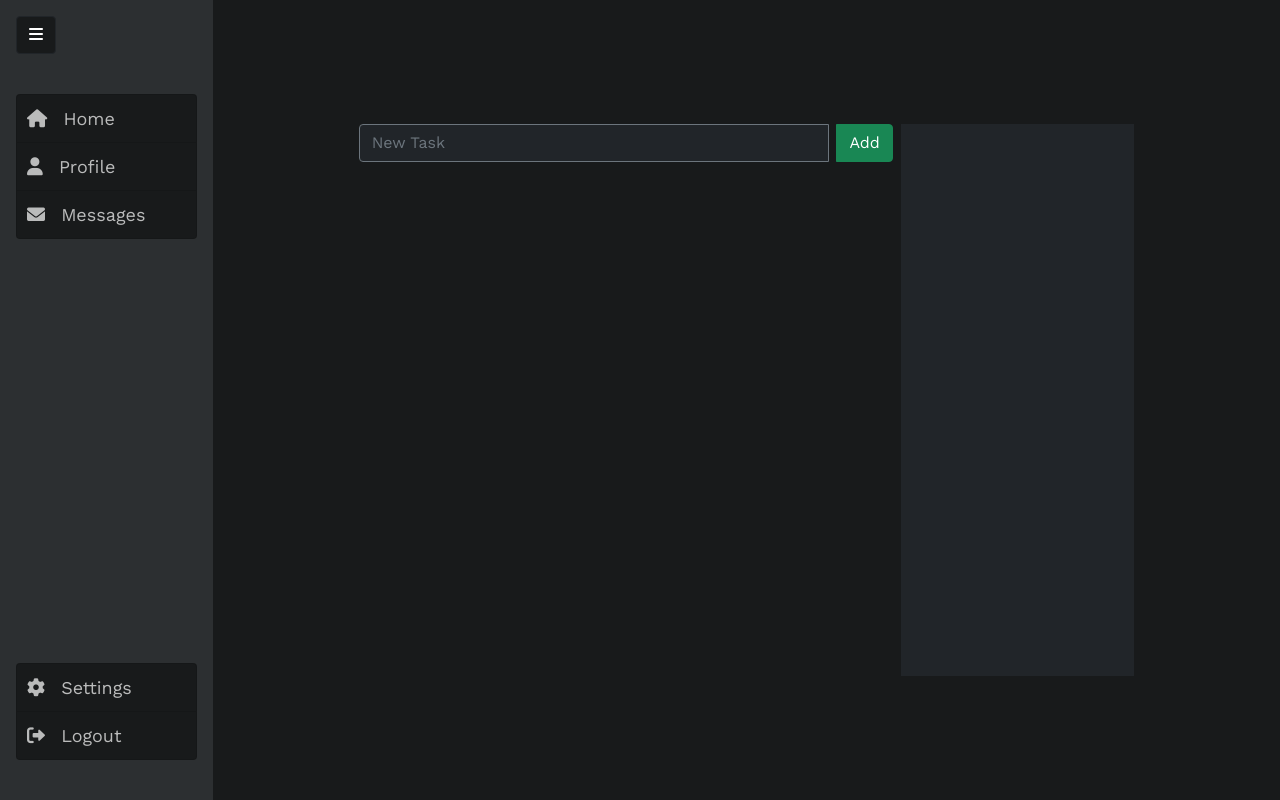
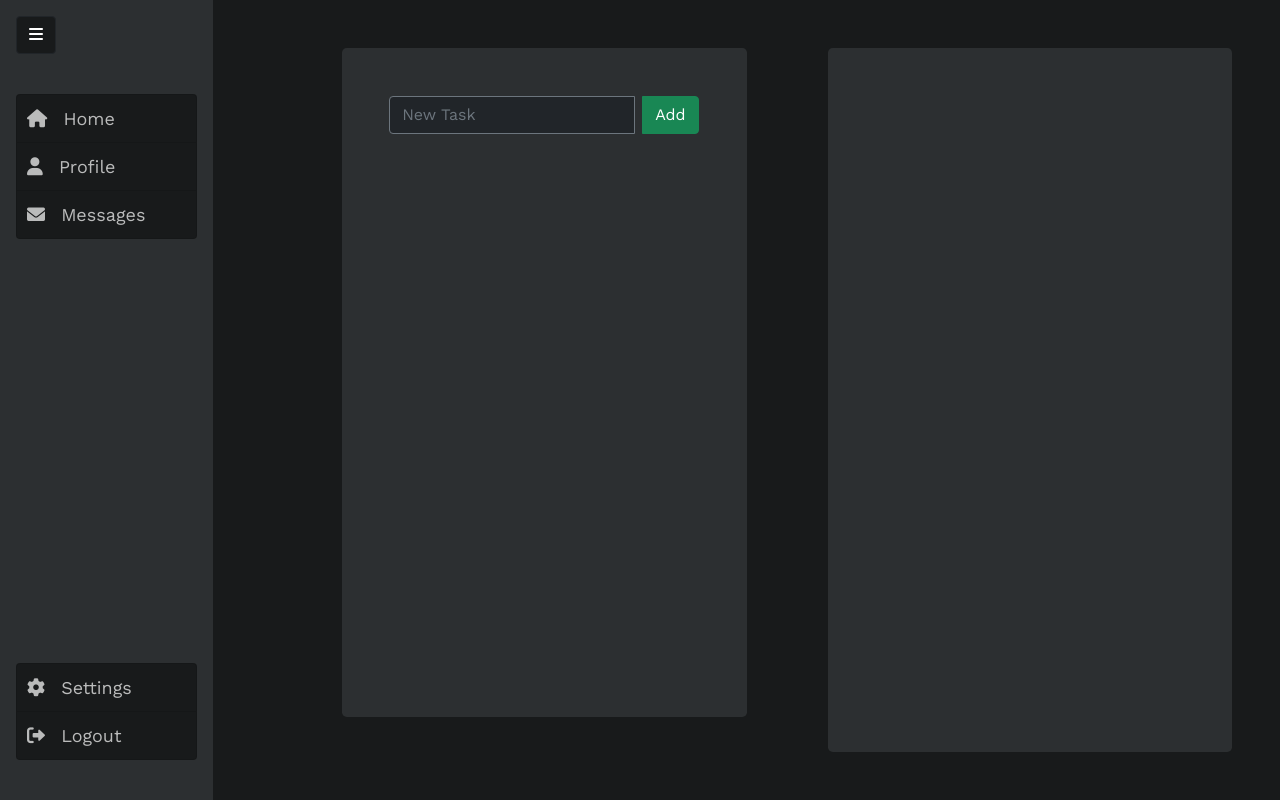
Before and after one commit to MansAlien/Django-Orders_app, a Django app: template templates/settings/settings.html in a window 1280 px wide. Run offline with Django 5.2, Linux system fonts and the light colour scheme; the template is opened without the code that fills it, so the values that code supplies are empty; parts of the project's set-up code (start-up, migrations or seed data) failed here and were passed over; some libraries are stand-ins or nearby versions.

Commit message:
category CRUD

```diff
--- a/orders/urls.py
+++ b/orders/urls.py
@@ -1,14 +1,18 @@
 from django.urls import path
-from .views import CategoryListView, SettingsTemplateView, createview, categoryview
+from .views import CategoryListView, SettingsTemplateView, createview, categoryview, deleteview, renameview, applyview, cancelview
 
 urlpatterns = [
     path("", CategoryListView.as_view(), name="home"),
     path("settings/category/", categoryview, name="category_list"),
-    path("settings/category/create", createview, name="create"),
 ]
 
 
 htmx_urlpatterns = [
+    path("settings/category/create", createview, name="create"),
+    path("settings/category/<int:pk>/rename/", renameview, name="rename"),
+    path("settings/category/<int:pk>/apply/", applyview, name="apply"),
+    path("settings/category/cancel/", cancelview, name="cancel"),
+    path("settings/category/<int:pk>/delete", deleteview, name="delete"),
 ]
 
 urlpatterns += htmx_urlpatterns
--- a/templates/base.html
+++ b/templates/base.html
@@ -57,17 +57,17 @@
                 <span>Settings</span>
               </a>
               <form method="post" action="{% url 'logout' %}" class="list-group-item list-group-item-action sidebar-item ">
-              {% csrf_token %}
-              <button type="submit" class="h-100 w-100 text-start border-0 bg-transparent text-white">
-                <i class="fa-solid fa-right-from-bracket"></i>
-                <span>Logout</span>
-              </button>
+                {% csrf_token %}
+                <button type="submit" class="h-100 w-100 text-start border-0 bg-transparent text-white">
+                  <i class="fa-solid fa-right-from-bracket"></i>
+                  <span>Logout</span>
+                </button>
               </form>
             </div>
           </div>
         </div>
         <!-- Main Content -->
-        <div class="col-10">
+        <div class="col-10" style="height: 100vh;">
           {% block content %}
           {% endblock content %}
         </div>
--- a/templates/settings/category/category.html
+++ b/templates/settings/category/category.html
@@ -1,17 +1,9 @@
-    <script>
-      // Function to restrict input to alphanumeric characters
-      function restrictInput(event) {
-        const regex = /[a-zA-Z0-9]/;
-        const inputChar = String.fromCharCode(event.keyCode);
-        if (!regex.test(inputChar)) {
-          event.preventDefault();
-        }
-      }
-    </script>
-    <div id="category_container" class="d-flex justify-content-center align-items-center" style="width: 100%; height: 100%;">
-      <div class=" d-flex" style="height: 70%; width: 75%;">
-        <div class=" m-1 flex-grow-1" id="category_list">
-          <div>
+<div id="category_container" class="p-5" style="width: 100%; height: 100%;">
+  <div class="row h-100" >
+
+    <div class="col-1"></div>
+    <div class="col-5 rounded-3 p-5 " id="category_list" style="background-color: #2c2f31; height: 95% ;">
+      <div >
         <form class="input-group mb-3" action=""
            hx-post="{% url 'create' %}"
            hx-trigger="submit"
@@ -19,21 +11,47 @@
            hx-swap="outerHTML"
           >
           {% csrf_token %}
-              <input class="form-control border-black me-2 flex-grow-1 rounded-start bg-dark border-secondary" type="text"
-                placeholder="New Task" aria-describedby="button-addon2" name="category" required
-                onkeypress="restrictInput(event)">
-              <button class="btn btn-success " type="submit" id="button-addon2">Add</button>
+          <input class="form-control border-black me-2 flex-grow-1 rounded-start bg-dark border-secondary text-white" type="text"
+            placeholder="New Task" aria-describedby="button-addon2" name="category" required >
+          <button class="btn btn-success" type="submit" id="button-addon2">Add</button>
         </form>
       </div>
-          <div>
-            <ul>
+      <div class="overflow-auto" style="height: 95%;">
+        <div class="list-group d-flex flex-column mt-2 border-0 rounded-3 border-secondary" >
           {% for category in category_list %}
-                <li>{{category}}</li>
-              {% endfor %}
-            </ul>
+            <div id="category_{{category.id}}" class="list-group-item d-flex justify-content-center align-items-center
+              justify-content-between rounded-3 text-white text-opacity-75 bg-dark border-secondary">
+              <p class="category text-white d-flex align-items-center justify-content-between  bg-dark m-0 p-0" style="width: 70% ;">
+                {{category.name}}
+              </p>
+
+              <div class="btn-container d-flex align-items-center justify-content-between" style="width: 20% ;">
+                <div
+                    hx-get="{% url "rename" category.id %}"
+                    hx-target="#category_{{category.id}}"
+                    hx-trigger="click"
+                    hx-swap="outerHTML"
+                  class="edit" id="edit_div">
+                  <i class="fa-solid fa-pen-to-square" style="color: #74C0FC; cursor: pointer;"></i>
+                </div>
+
+                <div
+                  hx-get="{% url "delete" category.id %}"
+                  hx-trigger="click"
+                  hx-target="#category_container"
+                  hx-swap="outerHTML"
+                  hx-confirm="Delete '{{category.title}}'?"
+                  class="del">
+                    <i class="fa-solid fa-trash-can" style="color: #f66151; cursor: pointer;"></i>
                 </div>
               </div>
-        <div class="bg-dark m-1 flex-grow-1" id="sub_category_list">
+            </div>
+          {% endfor %}
+        </div>
+      </div>
+    </div>
+    <div class="col-1"></div>
+    <div class="col-5 rounded-3" id="sub_category_list" style="background-color: #2c2f31;">
 
     </div>
   </div>
```
Also changed, not shown: orders/views.py (+25 -0 lines), templates/settings/category/category_edit.html (added, +20 -0 lines), static/css/base.css (line endings or trailing spaces). Lines whose indentation alone changed are shown as unchanged.
